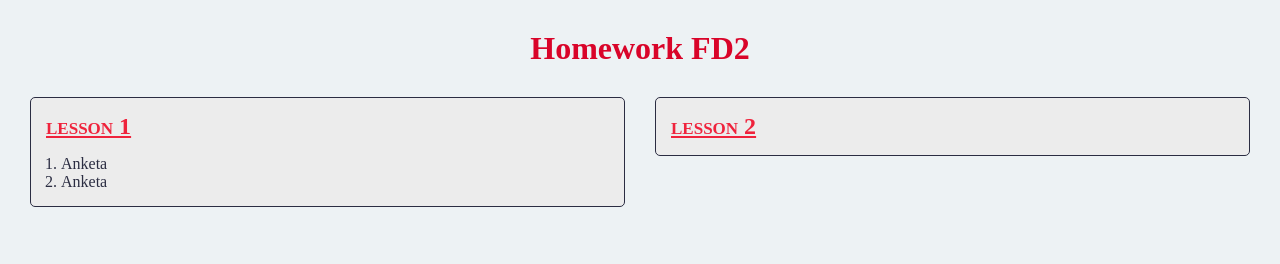
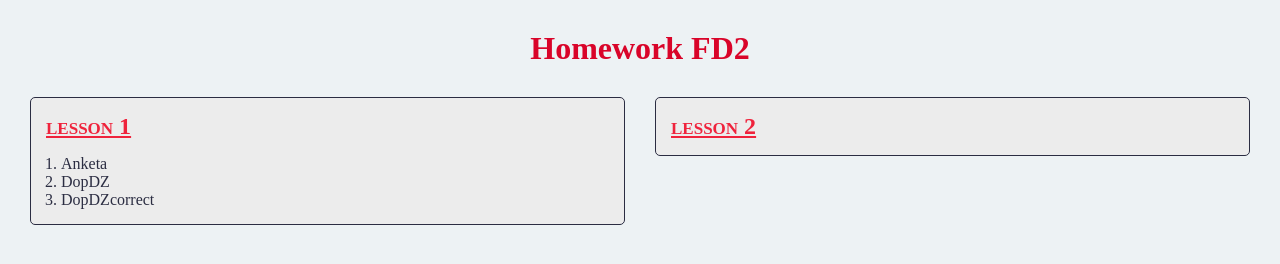
Before and after one commit to BozPolinn/FD2-93-21, a plain HTML site: page index.html in a window 1280 px wide. Drawn offline with Linux system fonts and the light colour scheme.

Commit message:
indexDop1

```diff
--- a/index.html
+++ b/index.html
@@ -79,7 +79,10 @@
                         <a href="lesson1/index.html">Anketa</a>
                     </li>
                     <li>
-                        <a href="lesson1/dopDZ.html">Anketa</a>
+                        <a href="lesson1/dopDZ.html">DopDZ</a>
+                    </li>
+                    <li>
+                        <a href="lesson1/dopDZoptimized.html">DopDZcorrect</a>
                     </li>
                 </ul>
             </div>
```
